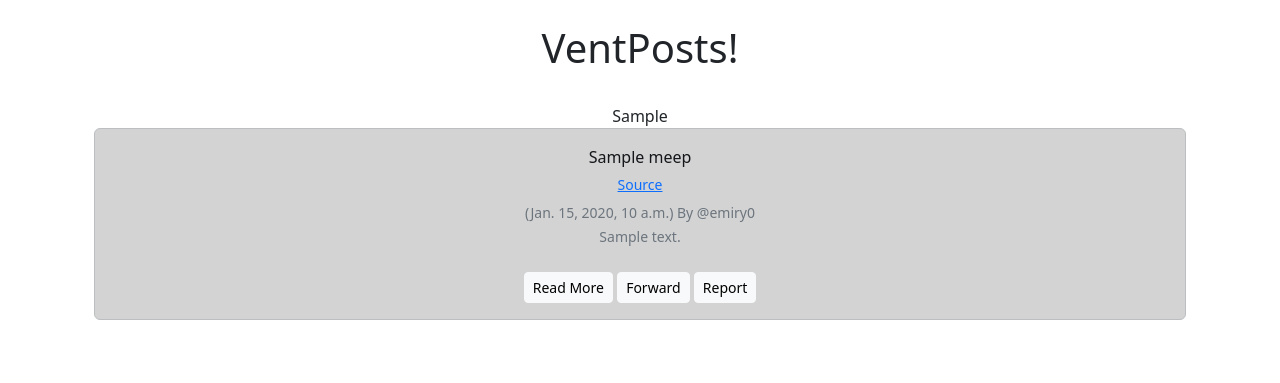
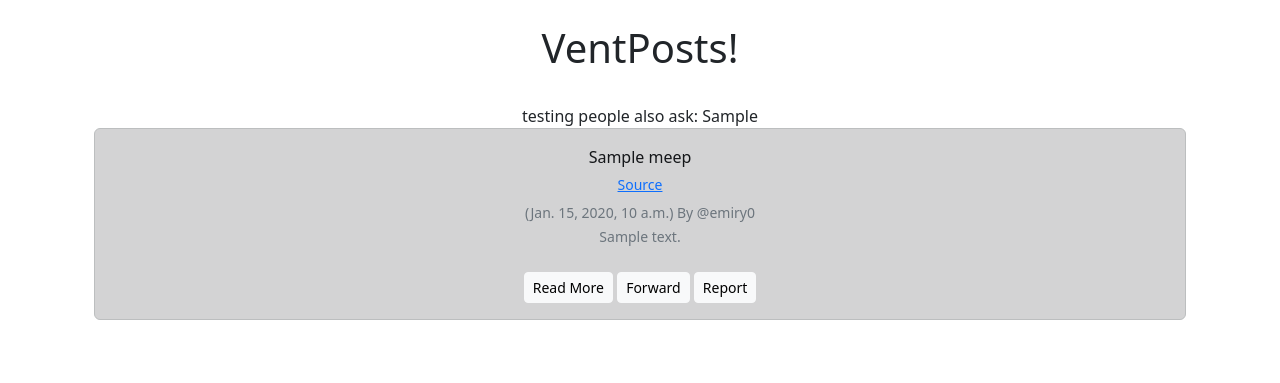
Before and after one commit to emily0622/RealVentNet, a Django app: template ventnet/templates/home.html in a window 1280 px wide. Shown: the part 56-439 px from the top of the page. Run offline with Django 4.2, Linux system fonts and the light colour scheme; data comes from the database, SQL or seed files in the repository; tables that the repository leaves empty hold one stand-in row (values such as "Sample post"); the template is opened without the code that fills it: values that come from a table or form of the project are taken from there, most other values are stand-ins (such as "Sample title", 1, 10 or a date in 2020).

Commit message:
pushing to test people also ask lib

```diff
--- a/ventnet/templates/home.html
+++ b/ventnet/templates/home.html
@@ -10,6 +10,7 @@
 
 	<h1>VentPosts!</h1>
 <br/>
+testing people also ask:
 {{ r }}
 	{% for meep in meeps %}
 		<!-- <div class="alert alert-dark" role="alert">
```
